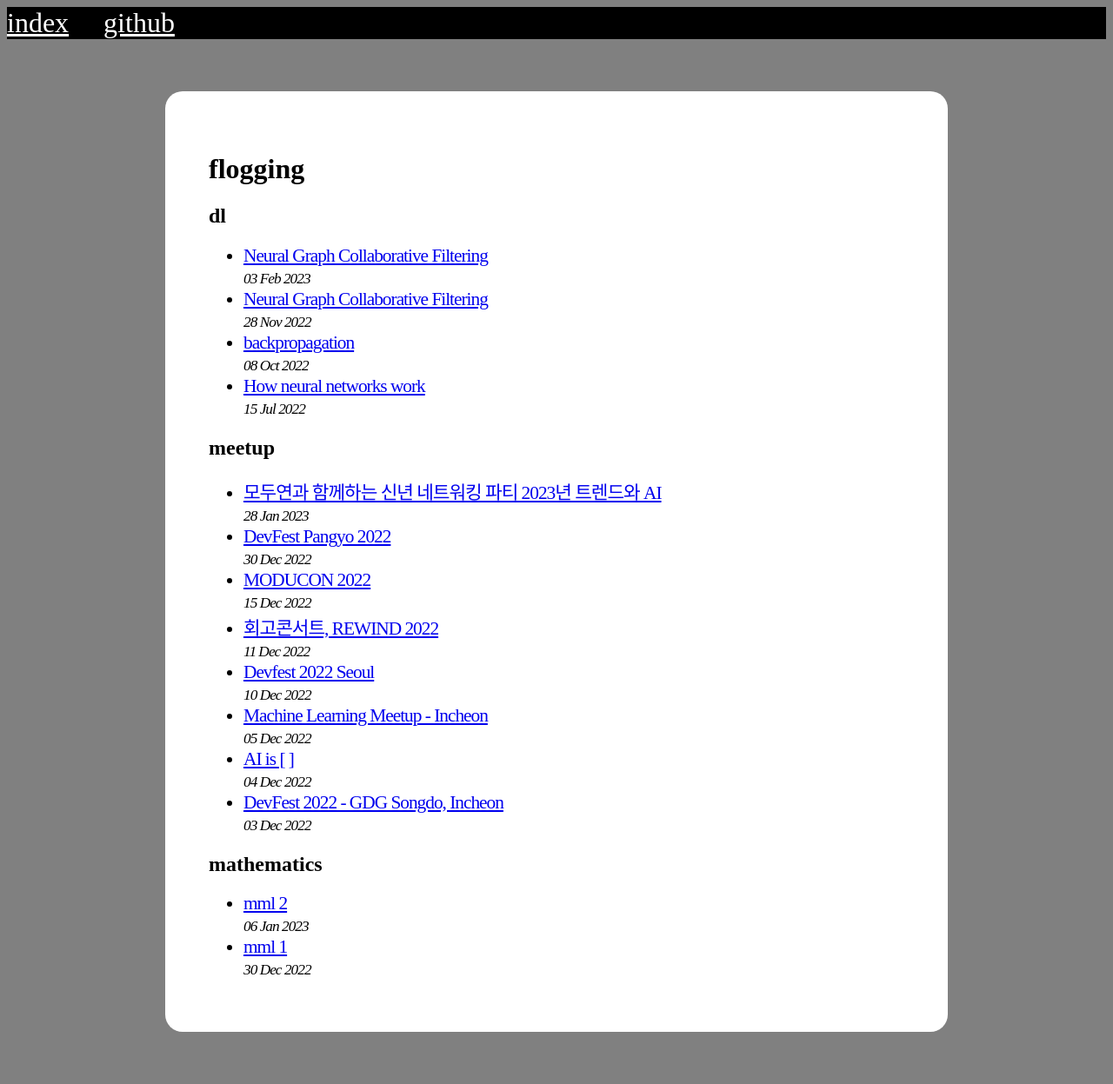
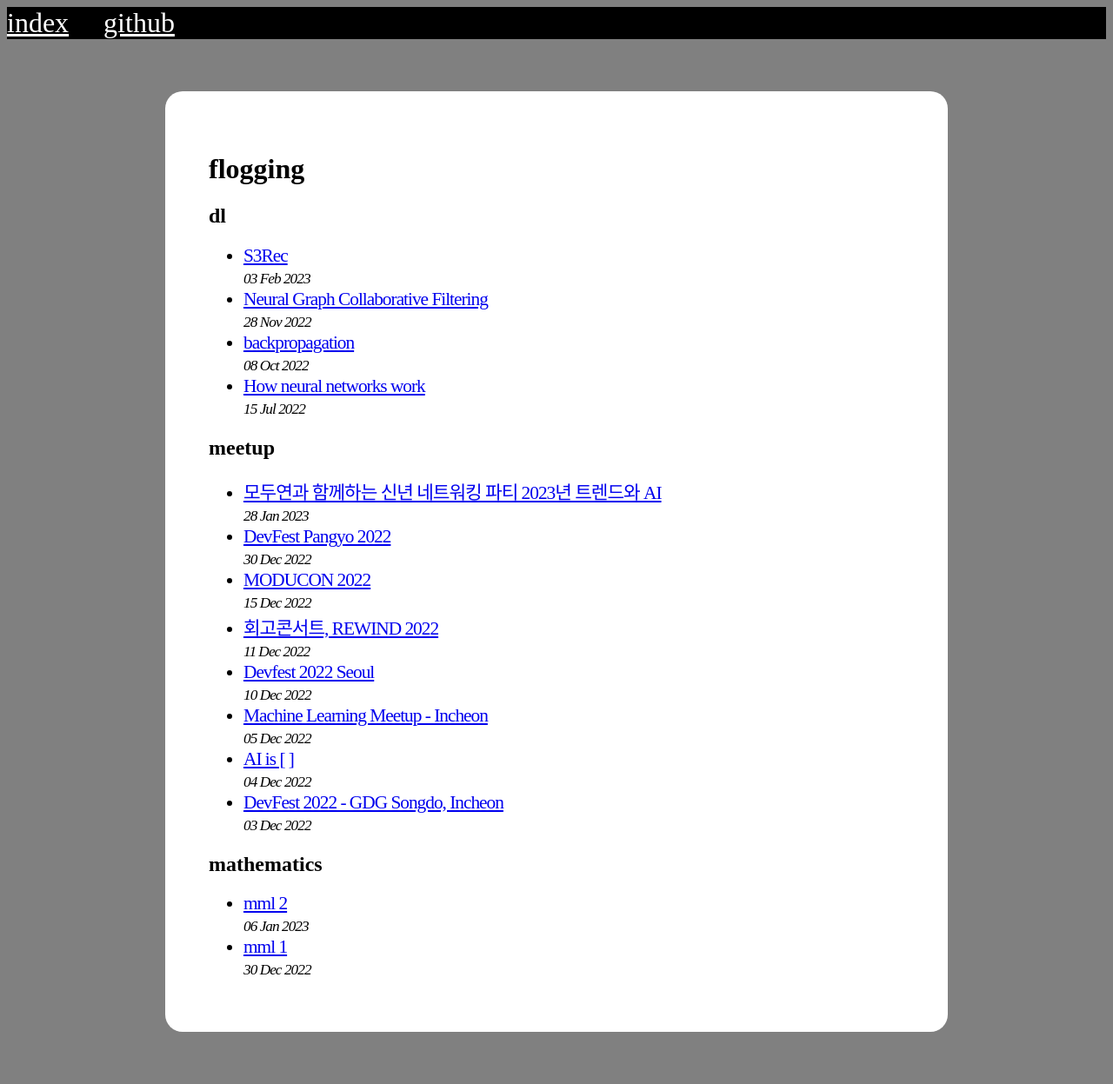
Before and after one commit to ktasha45/ktasha45.github.io, a Jekyll site: the page built from index.md, in a window 1280 px wide. Shown: the whole page at 87% size. Built offline with Jekyll 4.4.1, drawn with Linux system fonts in a browser that asks for light colours; some web fonts are replaced.

Commit message:
modify title of s3rec

```diff
--- a/_posts/2023-02-03-s3rec.md
+++ b/_posts/2023-02-03-s3rec.md
@@ -1,6 +1,6 @@
 ---
 layout: post
-title: Neural Graph Collaborative Filtering
+title: S3Rec
 categories: dl
 ---
 
```
